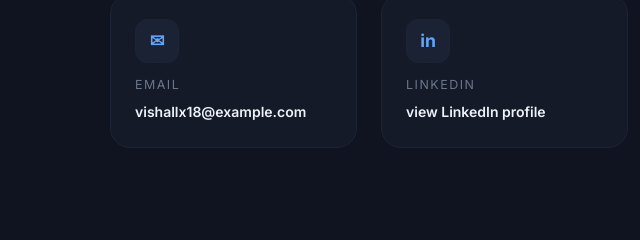
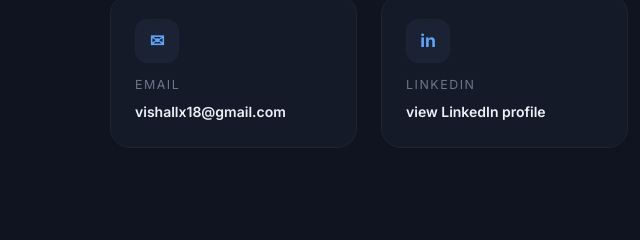
Before and after one commit to vishal2008a/Portfolio, a website built with Vite: page Portfolio project/index.html in a window 1280 px wide. Shown: the part 4560-4800 px from the top of the page, 0-640 px from the left. Built offline with nearby package versions, Linux system fonts and the light colour scheme.

Commit message:
Update email contact in index.html

```diff
--- a/Portfolio project/index.html
+++ b/Portfolio project/index.html
@@ -271,10 +271,10 @@
             <p class="section-sub">Open to full-time roles, freelance projects, and SEO consulting. Use the links below to reach me.</p>
           </header>
           <div class="contact-grid">
-            <a class="contact-card reveal" href="mailto:you@example.com">
+            <a class="contact-card reveal" href="mailto:vishallx18@gmail.com">
               <span class="contact-icon" aria-hidden="true">✉</span>
               <span class="contact-label">Email</span>
-              <span class="contact-value">vishallx18@example.com</span>
+              <span class="contact-value">vishallx18@gmail.com</span>
             </a>
             <a class="contact-card reveal" href="https://www.linkedin.com/in/vishal-jadhav-a85842412?utm_source=share_via&utm_content=profile&utm_medium=member_android" target="_blank" rel="noopener noreferrer">
               <span class="contact-icon" aria-hidden="true">in</span>
```
